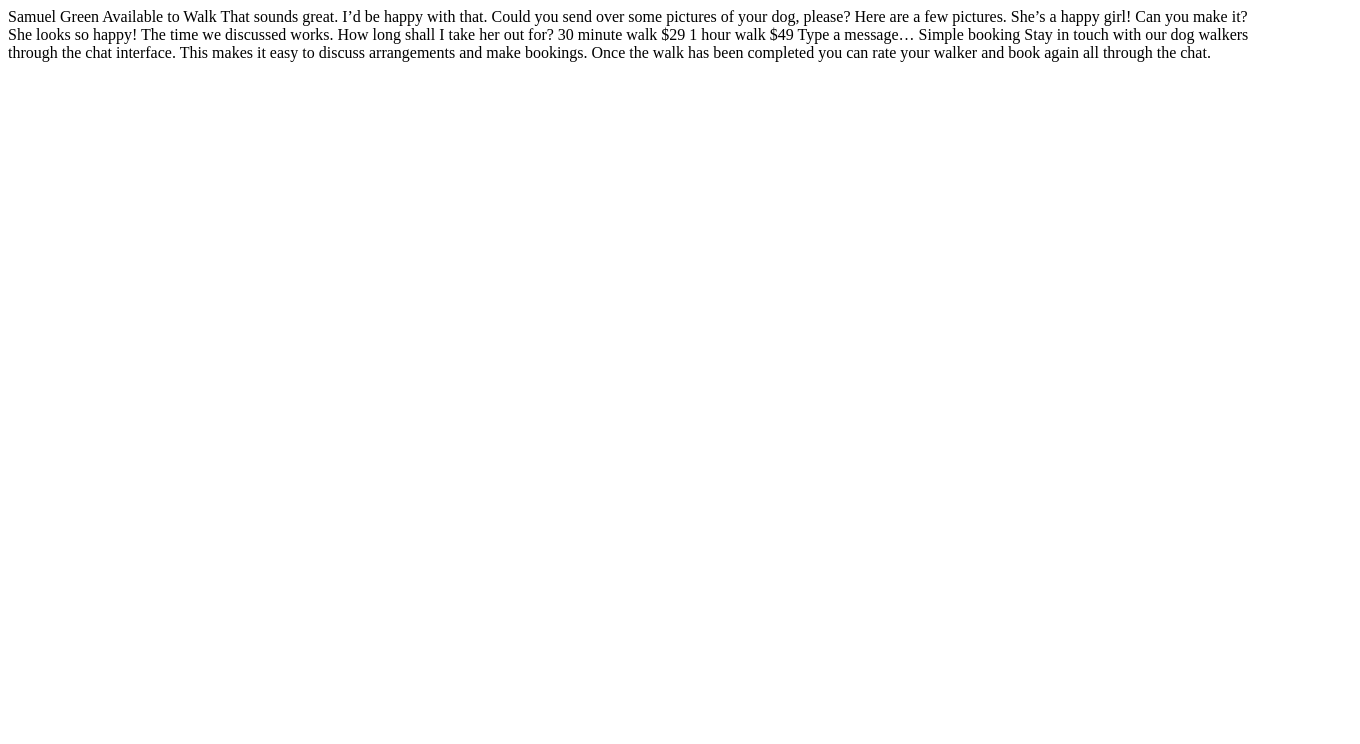
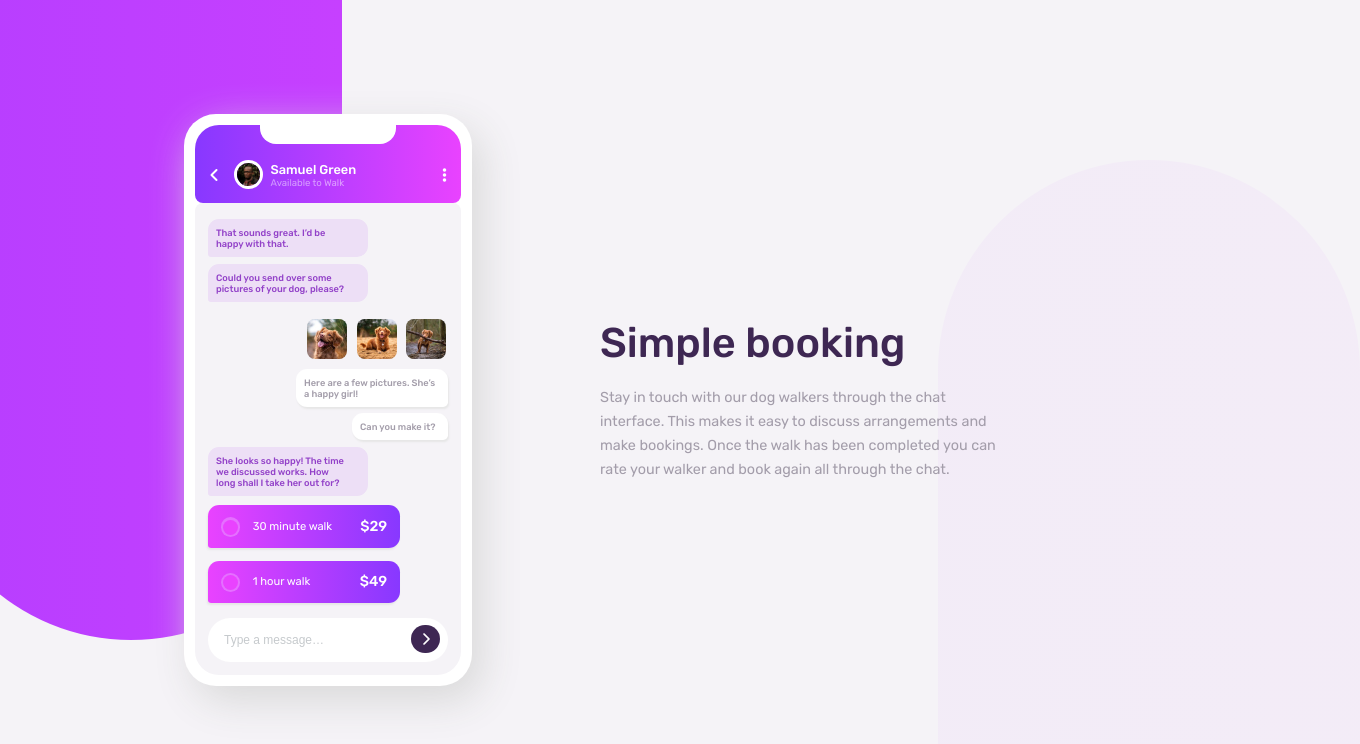
Before and after one commit to Deepali25-K/chat-app-css-illustration, a plain HTML site: page index.html in a window 1280 px wide. Shown: the whole page, 1360 px wide, since content can reach past the window. Drawn offline with Linux system fonts and the light colour scheme.

Commit message:
coded the landing page

```diff
--- a/index.html
+++ b/index.html
@@ -6,38 +6,84 @@
 
   <link rel="stylesheet" href="styles.css">
   <link rel="icon" type="image/png" sizes="32x32" href="./images/favicon-32x32.png">
+  <script src="https://kit.fontawesome.com/34b056a3c5.js" crossorigin="anonymous"></script>
 
   <title>Frontend Mentor | [Challenge Name Here]</title>
 
 </head>
 <body>
 
-  Samuel Green
-  Available to Walk
+  <main>
 
-  That sounds great. I’d be happy with that.
+    <div class="illustration-container">
+      <div class="mobile">
+        <div class="chat-header">
+          <div class="notch"></div>
+          <div class="flexbox">
+            <i class="fa-solid fa-angle-left" aria-hidden="true"></i>
+            <div class="profile">
+              <img src="/images/avatar.jpg" alt="image-of-samuel">
+              <div class="info">
+                <h2>Samuel Green</h2>
+                <p>Available to Walk</p>
+              </div>
+            </div>
+            <i class="fa-solid fa-ellipsis-vertical" aria-hidden="true"></i>
+          </div>
+        </div>
+        <div class="chat-interface">
+          <div class="message-box received-text">
+            <p>That sounds great. I’d be happy with that.</p>
+          </div>
+          <div class="message-box received-text">
+            <p>Could you send over some pictures of your dog, please?</p>
+          </div>
+          <div class="message-box images">
+            <img src="/images/dog-image-1.jpg" alt="image-of-dog1">
+            <img src="/images/dog-image-2.jpg" alt="image-of-dog2">
+            <img src="/images/dog-image-3.jpg" alt="image-of-dog3">
+          </div>
+          <div class="message-box sent-text">
+            <p>Here are a few pictures. She’s a happy girl!</p>
+          </div>
+          <div class="message-box sent-text">
+            <p>Can you make it?</p>
+          </div>
+          <div class="message-box received-text">
+            <p>She looks so happy! The time we discussed works. How long shall I take her out for?</p>
+          </div>
+          <div class="service-option">
+            <div class="option">
+              <label class="container-radio">30 minute walk
+                <input type="radio" name="plan"><span class="checkmark"></span>
+              </label>
+            </div>
+            <p class="price">$29</p>
+          </div>
+          <div class="service-option">
+            <div class="option">
+              <label class="container-radio">1 hour walk
+                <input type="radio" name="plan"><span class="checkmark"></span>
+              </label>
+            </div>
+            <p class="price">$49</p>
+          </div>
+          <div class="send-box">
+            <input type="text" placeholder="Type a message…">
+            <button class="submit"><i class="fa-solid fa-chevron-right" aria-hidden="true"></i></button>
+          </div>
+        </div>
+      </div>
+    </div>
 
-  Could you send over some pictures of your dog, please?
+    <article>
+      <h1>Simple booking</h1>
+      <p>Stay in touch with our dog walkers through the chat interface. This makes it easy to
+        discuss arrangements and make bookings. Once the walk has been completed you can rate
+        your walker and book again all through the chat.</p>
+    </article>
 
-  Here are a few pictures. She’s a happy girl!
-
-  Can you make it?
-
-  She looks so happy! The time we discussed works. How long shall I take her out for?
-
-  30 minute walk
-  $29
-
-  1 hour walk
-  $49
-
-  Type a message…
-
-  Simple booking
-
-  Stay in touch with our dog walkers through the chat interface. This makes it easy to
-  discuss arrangements and make bookings. Once the walk has been completed you can rate
-  your walker and book again all through the chat.
+  </main>
 
 </body>
 </html>
--- a/styles.css
+++ b/styles.css
@@ -0,0 +1,427 @@
+@import url("https://fonts.googleapis.com/css2?family=Rubik:wght@400;500;700&display=swap");
+
+/*! minireset.css v0.0.6 | MIT License | github.com/jgthms/minireset.css */
+
+html,
+body,
+p,
+ol,
+ul,
+li,
+dl,
+dt,
+dd,
+blockquote,
+figure,
+fieldset,
+legend,
+textarea,
+pre,
+iframe,
+hr,
+h1,
+h2,
+h3,
+h4,
+h5,
+h6 {
+	margin: 0;
+	padding: 0;
+}
+
+h1,
+h2,
+h3,
+h4,
+h5,
+h6 {
+	font-size: 100%;
+	font-weight: normal;
+}
+
+ul {
+	list-style: none;
+}
+
+button,
+input,
+select {
+	margin: 0;
+}
+
+html {
+	box-sizing: border-box;
+}
+
+*,
+*::before,
+*::after {
+	box-sizing: inherit;
+}
+
+img,
+video {
+	height: auto;
+	max-width: 100%;
+}
+
+iframe {
+	border: 0;
+}
+
+table {
+	border-collapse: collapse;
+	border-spacing: 0;
+}
+
+td,
+th {
+	padding: 0;
+}
+
+/* CUSTOM CSS */
+
+body {
+	min-height: 100vh;
+	width: 100%;
+	display: flex;
+	align-items: center;
+	justify-content: center;
+	font-family: "Rubik", sans-serif;
+	background-color: hsl(270, 20%, 96%);
+	margin: 0;
+	padding: 0;
+	overflow-x: hidden;
+}
+
+body::before,
+body::after {
+	content: "";
+	height: 90vh;
+	position: absolute;
+	z-index: -10;
+}
+
+body::before {
+	top: 0;
+	width: 16rem;
+	height: 30rem;
+	left: -5rem;
+	background: linear-gradient(to right, #b63eff, #c640ff);
+	border-radius: 0 0 16rem 16rem;
+}
+
+body::after {
+	bottom: -25rem;
+	right: -5rem;
+	width: 16rem;
+	background: linear-gradient(to right, #b63eff, #c640ff);
+	opacity: 0.04;
+	border-radius: 16rem 16rem 0 0;
+}
+
+main {
+	display: flex;
+	flex-direction: column;
+	align-items: center;
+	justify-content: center;
+	margin: 4rem 1rem;
+}
+
+.illustration-container {
+	width: 100%;
+	display: flex;
+	flex-direction: column;
+	align-items: center;
+	justify-content: center;
+}
+
+.mobile {
+	background-color: white;
+	width: 18rem;
+	min-width: 18rem;
+	padding: 0.7rem;
+	border-radius: 2rem;
+	box-shadow: 10px 15px 40px hsl(0, 0%, 85%);
+}
+
+.chat-header {
+	width: 100%;
+	color: white;
+	padding: 0.2rem;
+	background: linear-gradient(270deg, hsl(293, 100%, 63%), hsl(264, 100%, 61%));
+	border-radius: 1.5rem 1.5rem 0.5rem 0.5rem;
+}
+
+.notch {
+	height: 1.2rem;
+	width: 8.5rem;
+	border-radius: 0 0 1rem 1rem;
+	background-color: white;
+	margin: -0.2rem auto;
+}
+
+.flexbox {
+	margin: 1.2rem 0.7rem 0.7rem;
+	display: flex;
+	align-items: center;
+	justify-content: space-between;
+}
+
+.profile {
+	display: flex;
+	gap: 0.5rem;
+	align-items: center;
+	margin-left: -4.5rem;
+}
+
+.profile img {
+	height: 1.8rem;
+	width: 1.8rem;
+	border-radius: 50%;
+	border: 3px solid white;
+}
+
+.info p {
+	font-size: 0.6rem;
+	opacity: 50%;
+}
+
+h2 {
+	font-weight: 500;
+	font-size: 0.8rem;
+}
+
+.fa-solid {
+	color: white;
+}
+
+.chat-interface {
+	display: flex;
+	flex-direction: column;
+	background-color: hsl(270, 20%, 96%);
+	padding: 0.8rem;
+	border-radius: 0.5rem 0.5rem 1.5rem 1.5rem;
+}
+
+.message-box {
+	font-size: 0.58rem;
+	font-weight: 500;
+	padding: 0.5rem;
+	margin: 0.2rem 0;
+}
+
+.received-text {
+	width: 10rem;
+	background-color: hsl(276, 55%, 92%);
+	color: hsl(276, 55%, 52%);
+	padding-right: 1.35rem;
+	border-radius: 0.7rem 0.7rem 0.7rem 0.2rem;
+}
+
+.sent-text {
+	width: 9.5rem;
+	background-color: white;
+	align-self: flex-end;
+	color: hsl(270, 7%, 64%);
+	border-radius: 0.7rem 0.7rem 0.3rem 0.7rem;
+	box-shadow: 1px 2px 2px rgb(230, 230, 230);
+}
+
+.chat-interface div:nth-child(5) {
+	width: 6rem;
+}
+
+.images {
+	align-self: flex-end;
+	margin: 0;
+	padding: 0;
+	display: flex;
+	gap: 0.4rem;
+	justify-content: flex-end;
+	margin: 0.8rem 0 0.3rem;
+}
+
+.message-box img {
+	width: 2.5rem;
+	border-radius: 0.5rem;
+	margin: 0.1rem;
+}
+
+.service-option {
+	width: 12rem;
+	display: flex;
+	justify-content: space-between;
+	align-items: center;
+	color: white;
+	background: linear-gradient(90deg, hsl(293, 100%, 63%), hsl(264, 100%, 61%));
+	padding: 0.8rem;
+	margin: 0.4rem 0;
+	border-radius: 0.7rem 0.7rem 0.7rem 0.2rem;
+	box-shadow: -1px 2px 2px rgb(230, 230, 230);
+}
+
+.service-option .option {
+	display: flex;
+	align-items: center;
+}
+
+.container-radio {
+	display: block;
+	position: relative;
+	cursor: pointer;
+	font-size: 0.7rem;
+	padding-left: 2rem;
+	user-select: none;
+}
+
+.container-radio input {
+	position: absolute;
+	opacity: 0;
+	cursor: pointer;
+}
+
+.checkmark {
+	position: absolute;
+	left: 0;
+	top: -0.16rem;
+	height: 1.2rem;
+	width: 1.2rem;
+	background-color: hsl(289, 100%, 72%);
+	border-radius: 50%;
+}
+
+.container-radio input:checked ~ .checkmark {
+	background-color: white;
+}
+
+.container-radio input:checked ~ .checkmark:after {
+	background-color: hsl(264, 100%, 61%);
+}
+
+.checkmark:after {
+	content: "";
+	position: absolute;
+}
+
+.container-radio input:checked ~ .checkmark:after {
+	display: block;
+}
+
+.container-radio .checkmark:after {
+	top: 0.145rem;
+	left: 0.124rem;
+	width: 0.96rem;
+	height: 0.96rem;
+	border-radius: 50%;
+	background-color: hsl(293, 100%, 63%);
+}
+
+.service-option .price {
+	font-size: 0.9rem;
+	font-weight: 500;
+}
+
+.send-box {
+	position: relative;
+	border-radius: 1.5rem;
+	padding: 0.2rem;
+	margin-top: 0.5rem;
+	background-color: white;
+}
+
+.send-box input {
+	font-size: 0.7rem;
+	color: hsl(271, 36%, 24%);
+	height: 2.4rem;
+	border: 0;
+	outline: none;
+	background: white;
+	width: 100%;
+	padding: 0.8rem;
+	border-radius: 2rem;
+}
+
+input::placeholder {
+	font-size: 0.75rem;
+	color: hsl(206, 6%, 79%);
+}
+
+.send-box button {
+	position: absolute;
+	height: 1.8rem;
+	width: 1.8rem;
+	border: none;
+	outline: none;
+	border-radius: 100%;
+	background: hsl(271, 36%, 24%);
+	top: 0.45rem;
+	right: 0.5rem;
+	cursor: pointer;
+}
+
+article {
+	width: auto;
+	max-width: 29rem;
+	text-align: center;
+	margin: 4rem 0;
+}
+
+article h1 {
+	font-size: 2.6rem;
+	font-weight: 500;
+	color: hsl(271, 36%, 24%);
+	margin-bottom: 1.2rem;
+}
+
+article p {
+	color: hsl(270, 7%, 64%);
+	font-size: 0.9rem;
+	line-height: 1.5rem;
+	margin: 0 1.5rem;
+}
+
+/* MEDIA QUERIES */
+
+@media (min-width: 800px) {
+	main {
+		flex-direction: row;
+		margin: 2rem 4rem;
+	}
+
+	body::before,
+	body::after {
+		height: 40rem;
+		width: 33%;
+	}
+
+	body::after {
+		bottom: 0;
+	}
+
+	.illustration-container {
+		width: 70%;
+	}
+
+	article {
+		text-align: left;
+		margin: 0 2rem;
+	}
+
+	article p {
+		margin: 0 1rem 0 0;
+	}
+}
+
+@media (min-width: 1200px) {
+	.illustration-container {
+		width: 60%;
+		align-items: flex-start;
+	}
+
+	article {
+		margin: 0 5rem;
+		padding-left: 3rem;
+		padding-right: 0;
+	}
+}
```
